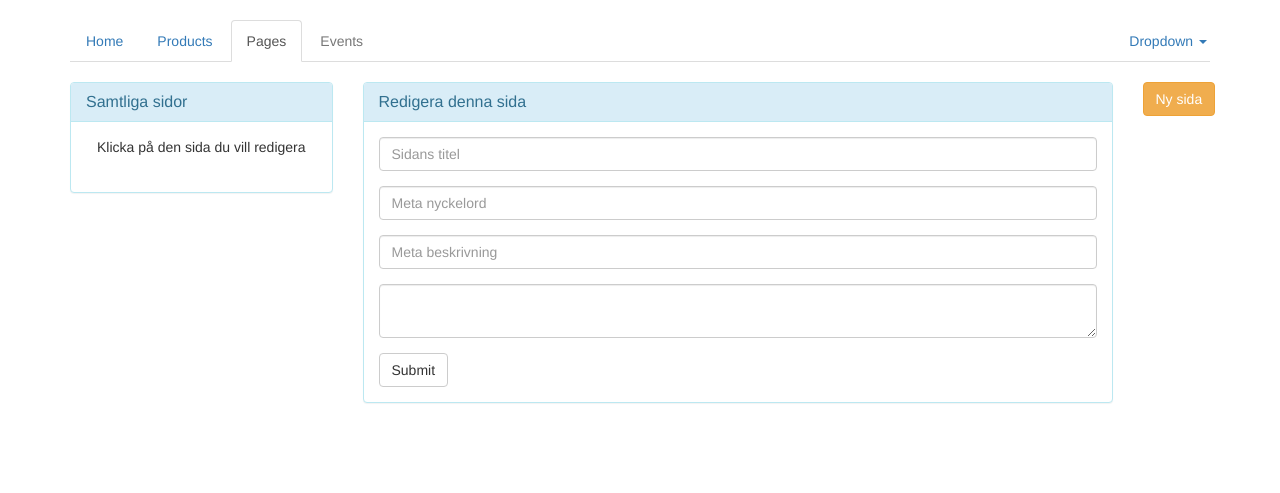
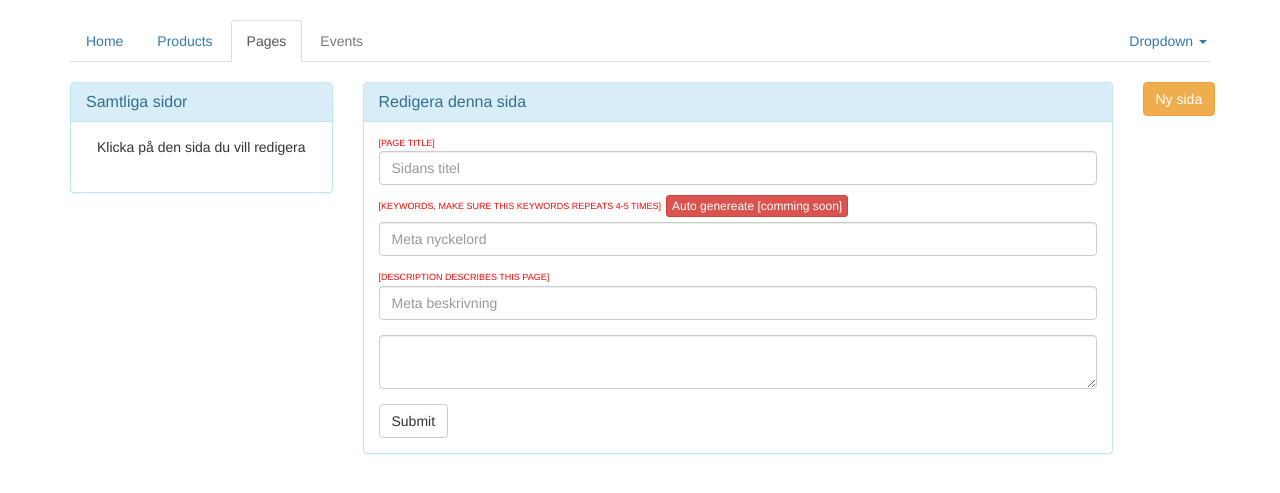
Before and after one commit to johannes87andersson/getitdonebrand, a CodeIgniter app: page /database/admin/pages in a window 1280 px wide. Shown: the top 493 px of the page. Run offline with CodeIgniter, Linux system fonts and the light colour scheme; the visitor is signed in with stand-in values (Sample User, id 1); data that the repository does not hold is empty; some libraries are stand-ins or nearby versions.

Commit message:
Show one upload file from beginning, added help text to pages

```diff
--- a/application/views/admin/pages.php
+++ b/application/views/admin/pages.php
@@ -23,12 +23,16 @@
                 <div class="panel-body">
                     <form>
                         <div class="form-group">
+                            <span class="pull-left info-text">[Page title]</span>
                             <input type="text" class="form-control" id="page_title" placeholder="Sidans titel">
                         </div>
                         <div class="form-group">
+                            <span class="pull-left info-text">[Keywords, make sure this keywords repeats 4-5 times]</span>
+                            <div class="pull-left btn btn-danger btn-xs info-text-btn">Auto genereate [comming soon]</div>
                             <input type="text" class="form-control" id="page_keywords" placeholder="Meta nyckelord">
                         </div>
                         <div class="form-group">
+                            <span class="pull-left info-text">[Description describes this page]</span>
                             <input type="text" class="form-control" id="page_description" placeholder="Meta beskrivning">
                         </div>
                         <div class="form-group">
--- a/web/admin/css/admin.css
+++ b/web/admin/css/admin.css
@@ -57,3 +57,16 @@ body {
     padding-top: 35px;
     opacity: 0.5;
 }
+
+/** PAGES **/
+.info-text {
+    color: red;
+    font-size: 9px;
+    text-transform: uppercase;
+    padding-bottom: 2px;
+}
+.info-text-btn {
+    margin-left: 5px;
+    position: relative;
+    top: -5px;
+}
--- a/web/admin/javascript/Products.js
+++ b/web/admin/javascript/Products.js
@@ -1,4 +1,4 @@
-var Products = function (config) {
+var Products = function () {
 
 };
 
@@ -13,7 +13,6 @@ Products.prototype.loadProductResults = function (data) {
     $(".save-product-cred").attr("id", arr.prod_id);
 };
 Products.prototype.loadProductImageResults = function (data) {
-    var p = new Products();
     var arr = JSON.parse(data);
     var prod_box = $(".prod-images");
 
@@ -23,7 +22,7 @@ Products.prototype.loadProductImageResults = function (data) {
     // stop if dont find any value
     if (arr === "false") {
         console.log("test stop");
-        p.createNewProdImgBox(1);
+        this.createNewProdImgBox(1);
         prod_box.append('<div class="clearfix"></div>');
         return;
     }
@@ -34,18 +33,24 @@ Products.prototype.loadProductImageResults = function (data) {
     if (prod_img.length < arr.length) {
         prod_box.find(".clearfix").remove();
         for (var i = prod_img.length; i < arr.length; i++) {
-            p.createNewProdImgBox((i + 1));
+            this.createNewProdImgBox((i + 1));
         }
-        p.createNewProdImgBox(arr.length + 1);
+        this.createNewProdImgBox(arr.length + 1);
         prod_box.append('<div class="clearfix"></div>');
     }
 
     for (var i = 0; i < arr.length; i++) {
         var currentPos = $("#file" + (i + 1));
         var currentPosBox = currentPos.parent();
+        currentPosBox.hide(0);
         currentPosBox.children(".prod-text").remove();
         currentPosBox.prepend('<div id="' + arr[i].img_id + '" class="del-img"><span class="glyphicon glyphicon-remove" title="Ta bort bild"></span></div>');
         currentPosBox.append('<img style="position: absolute; top: 0; left: 0;" prod-img-id="' + arr[i].img_id + '" src="/web/uploads/thumbnail/' + arr[i].filename + '" />');
+        (function (arr, i) {
+            setTimeout(function () {
+                $("#" + arr[i].img_id).parent().fadeIn("fast");
+            }, i * 100);
+        })(arr, i);
     }
 };
 Products.prototype.uploadFile = function (e, object) {
@@ -61,18 +66,16 @@ Products.prototype.uploadFile = function (e, object) {
         xhr: function () {
             var myXhr = $.ajaxSettings.xhr();
             if (myXhr.upload) {
-                myXhr.upload.addEventListener('progress', progressHandling, false);
+                myXhr.upload.addEventListener('progress', this.progressHandling, false);
             }
             return myXhr;
         },
         success: completeHandler = function (data) {
             console.log(data);
-
             that.parent().html('<img src="/web/uploads/thumbnail/' + data + '" />');
 
             var parent_id = $(".save-product-cred").attr("id");
-            var p = new Products();
-            p.addFileToDb(parent_id, data);
+            this.addFileToDb(parent_id, data);
 
         },
         error: errorHandler = function (error) {
@@ -98,12 +101,18 @@ Products.prototype.createNewProdImgBox = function (index) {
 Products.prototype.addFileToDb = function (parent_id, filename) {
     $.post("/UploadFile/insertImage", {parent_id: parent_id, filename: filename}, function (data) {
         var json = JSON.parse(data);
-        console.log(json);
     });
 };
-Products.prototype.removeFileFromDb = function(file_id) {
-    $.post("/UploadFile/removeImage", {file_id: file_id}, function(data) {
+Products.prototype.removeFileFromDb = function (file_id) {
+    $.post("/UploadFile/removeImage", {file_id: file_id}, function (data) {
         var json = JSON.parse(data);
-        console.log(json);
     });
 };
+
+Products.prototype.progressHandling = function (e) {
+    if (e.lengthComputable) {
+        $('progress').attr({value: e.loaded, max: e.total});
+        //$(".progress-bar").attr("aria-valuemax", e.total);
+        //$(".progress-bar").attr("style", "width: " + e.loaded + "%");
+    }
+};
--- a/web/admin/javascript/main.js
+++ b/web/admin/javascript/main.js
@@ -58,10 +58,24 @@ $(document).ready(function () {
     switch (document.location.pathname) {
         case "/admin/pages":
             $.get("/admin/currentPage", {page_id: 1}, function (data) {
-                p.loadPageResult(data);
+                pages.loadPageResult(data);
+            });
+            break;
+        case "/admin/pages/":
+            $.get("/admin/currentPage", {page_id: 1}, function (data) {
+                pages.loadPageResult(data);
             });
             break;
         case "/admin/products":
+            $.get("/admin/currentProduct", {prod_id: 1}, function (data) {
+                //Pages.loadPageResult(data);
+                p.loadProductResults(data);
+            });
+            $.get("/admin/getCurrentProductsImages", {parent_id: 1}, function (data) {
+                p.loadProductImageResults(data);
+            });
+            break;
+        case "/admin/products/":
             $.get("/admin/currentProduct", {prod_id: 1}, function (data) {
                 //Pages.loadPageResult(data);
                 p.loadProductResults(data);
@@ -78,7 +92,6 @@ $(document).ready(function () {
         var prod_id = $(this).attr("id");
 
         $.get("/admin/currentProduct", {prod_id: prod_id}, function (data) {
-            //Pages.loadPageResult(data);
             p.loadProductResults(data);
         });
         $.get("/admin/getCurrentProductsImages", {parent_id: prod_id}, function (data) {
@@ -86,58 +99,11 @@ $(document).ready(function () {
         });
     });
 
-    $(document).on("submit", "#upload_file", function (e) {
-        e.preventDefault();
-
-        var file_id = document.getElementById("file_id");
-        var formData = new FormData(document.querySelector("form"));
-
-        // append all files to FormData object
-        for (var i = 0; i < file_id.files.length; ++i) {
-            var name = file_id.files.item(i).name;
-            formData.append("file", file_id.files[i], name);
-        }
-
-        $.ajax({
-            url: "/uploadfile/doUpload",
-            type: "POST",
-            xhr: function () {
-                var myXhr = $.ajaxSettings.xhr();
-                if (myXhr.upload) {
-                    myXhr.upload.addEventListener('progress', progressHandling, false);
-                }
-                return myXhr;
-            },
-            success: completeHandler = function (data) {
-                //console.log(data);
-                var json = JSON.parse(data);
-                //console.log(json);
-                var html = [];
-                for (var i = 0; i < json.length; i++) {
-                    console.log(json[i]);
-                    html.push('<a href="#" class="thumbnail pull-left" style="margin-right: 10px; width: 171px; height: 180px;">');
-                    html.push('<div style="background-image: url(\'/web/uploads/' + json[i] + '\') center center no-repeat;"></div>');
-                    html.push('</a>');
-                }
-                var builder = html.join("");
-                $("#tn-content").append(builder);
-            },
-            error: errorHandler = function (error) {
-                alert("Upload error message: " + error.statusText);
-            },
-            data: formData,
-            cache: false,
-            contentType: false,
-            processData: false,
-            timeout: 60000
-        }, 'json');
-    });
-
     $(document).on("change", ".prod-img input[type=file]", function (e) {
         p.uploadFile(e, this);
     });
 
-    $(document).on("click", ".del-img", function(e) {
+    $(document).on("click", ".del-img", function (e) {
         e.preventDefault();
 
         var id = $(this).attr("id");
@@ -146,11 +112,3 @@ $(document).ready(function () {
         $(this).parent().remove();
     });
 });
-
-function progressHandling(e) {
-    if (e.lengthComputable) {
-        $('progress').attr({value: e.loaded, max: e.total});
-        //$(".progress-bar").attr("aria-valuemax", e.total);
-        //$(".progress-bar").attr("style", "width: " + e.loaded + "%");
-    }
-}
--- a/web/javascript/main.js
+++ b/web/javascript/main.js
@@ -7,11 +7,9 @@ $(document).ready(function() {
         var that = $(this);
         setTimeout(function() {
             show_me.fadeIn(100);
-            //console.log(that.attr("src"));
-            show_me.attr("src", that.attr("src"));
-
+            var newSrc = that.attr("src").replace("thumbnail/", "");
+            show_me.attr("src", newSrc);
         }, 100);
-
     });
 
 });
```
Also changed, not shown: application/views/admin/products.php (+0 -8 lines), application/views/common/store.php (+15 -5 lines), 1 other file.
